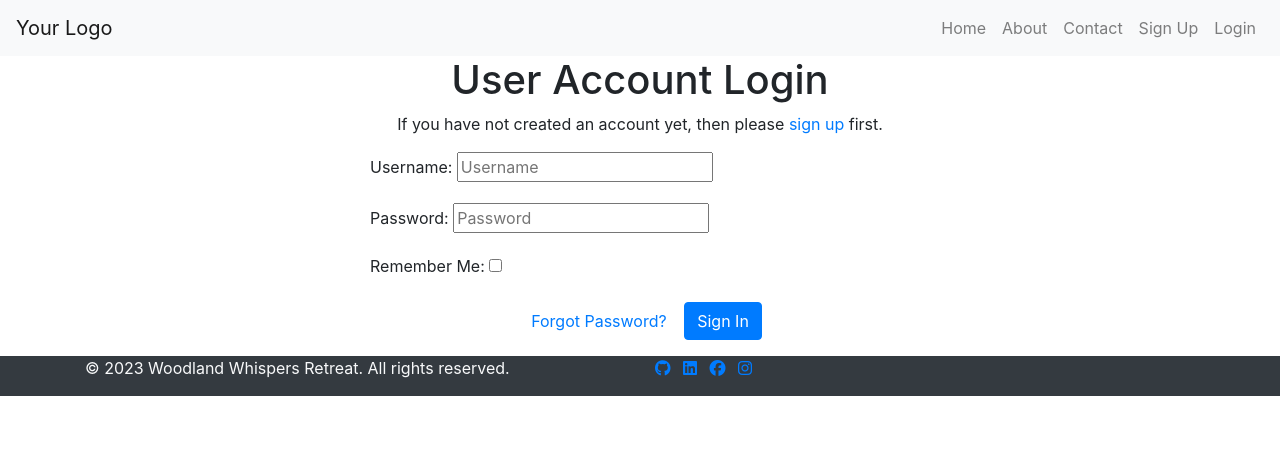
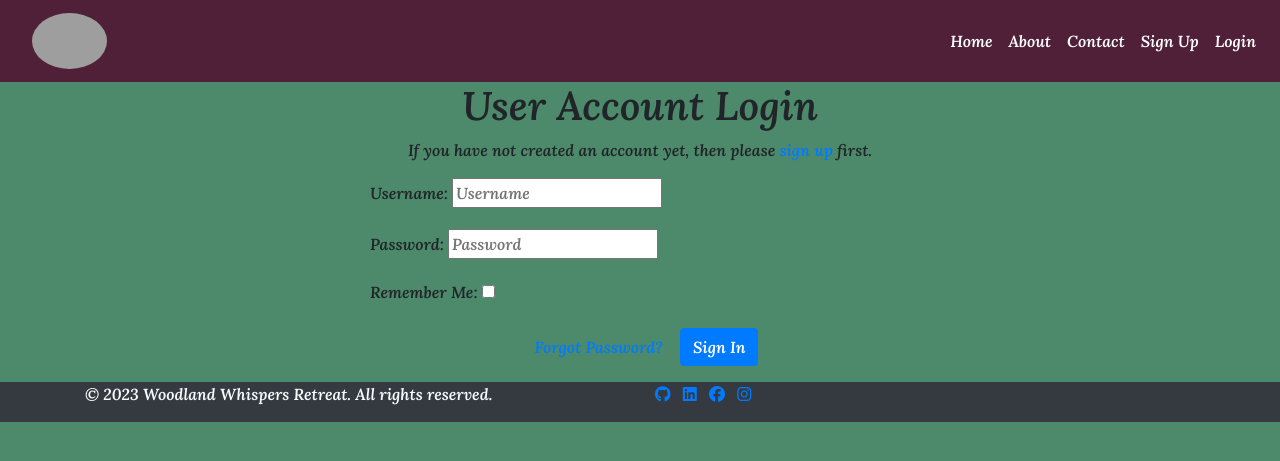
Before and after one commit to Thomas-Tomo/woodland-whispers-retreat, a Django app: page /accounts/login/ in a window 1280 px wide. Shown: the top 461 px of the page. Run offline with Django 3.2, Linux system fonts and the light colour scheme; some libraries are stand-ins or nearby versions; grey boxes are pictures that could not be loaded.

Commit message:
Update navbar style

```diff
--- a/static/css/style.css
+++ b/static/css/style.css
@@ -1,6 +1,33 @@
 @import url('https://fonts.googleapis.com/css2?family=Domine&family=Lora:ital,wght@1,600&display=swap');
 
-.navbar {}
+body {
+    background-color: #4D8A6B;
+    font-family: 'Lora', 'Domine', serif;
+}
+
+.navbar {
+    padding-left: 2rem;
+    background-color: #502038;
+}
+
+.navbar-logo {
+    max-height: 3.5rem;
+    max-width: auto;
+    border-radius: 50%;
+    overflow: hidden;
+}
+
+.nav-link {
+    color: #ffffff;
+}
+
+.nav-link:hover {
+    color: #4D8A6B;
+}
+
+.navbar-toggler {
+    background-color: #c59d74;
+}
 
 .custom-row {
     padding: 3rem 0;
--- a/templates/base.html
+++ b/templates/base.html
@@ -28,11 +28,14 @@
 
             <!-- Navigation bar -->
 
-            <nav class="navbar navbar-expand-lg navbar-light bg-light">
-                <a class="navbar-brand" href="#">Your Logo</a>
+            <nav class="navbar navbar-expand-lg">
+                <a class="navbar-brand" href="#">
+                    <img src="https://res.cloudinary.com/dtmyhmzcf/image/upload/v1687090061/cabin_logo_tgxzdw.png"
+                        alt="Woodland Whispers Logo" class="navbar-logo">
+                </a>
                 <button class="navbar-toggler" type="button" data-toggle="collapse" data-target="#navbarNav"
                     aria-controls="navbarNav" aria-expanded="false" aria-label="Toggle navigation">
-                    <span class="navbar-toggler-icon"></span>
+                    <span><i class="fa-solid fa-bars"></i></span>
                 </button>
                 <div class="collapse navbar-collapse" id="navbarNav">
                     <ul class="navbar-nav ml-auto">
```
